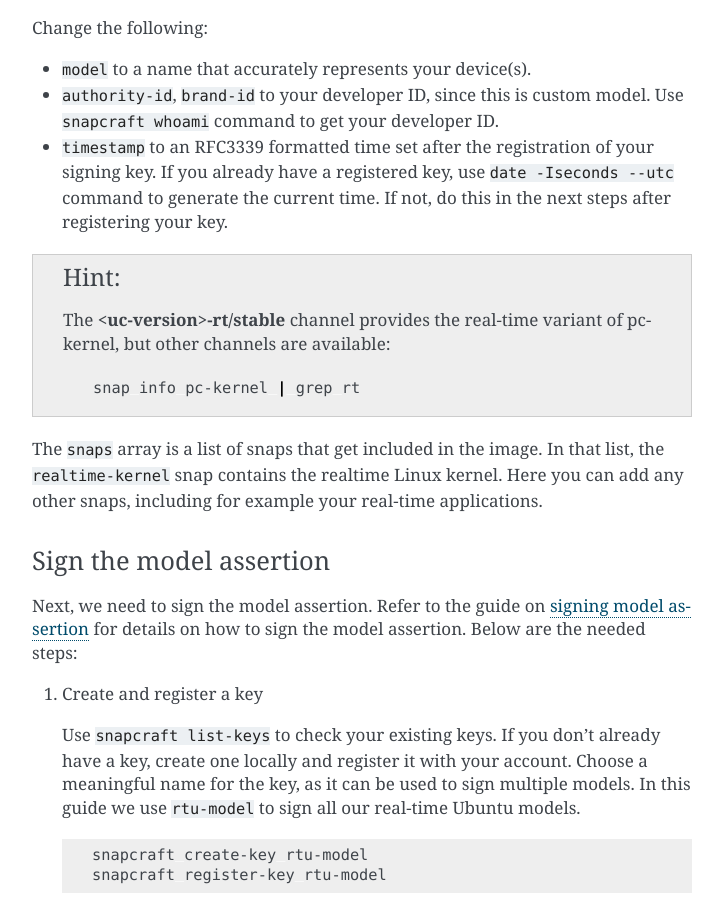
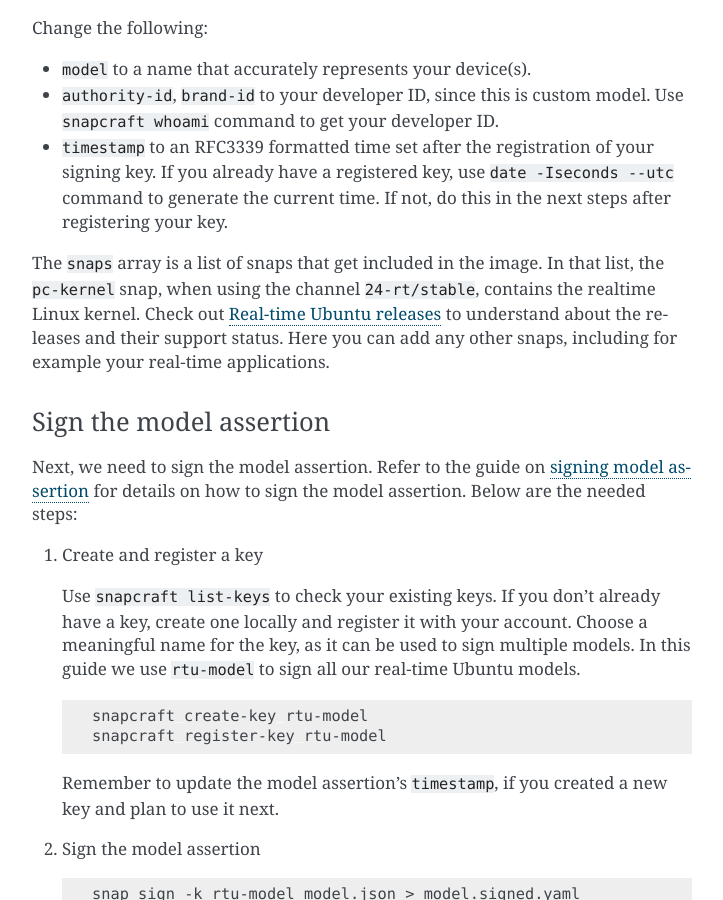
Before and after one commit to canonical/real-time-ubuntu-docs, a Sphinx documentation site: the page built from docs/how-to/uc-image-creation.rst, in a window 1280 px wide and 900 px high, scrolled down 1016 px. Shown: the whole window, without its empty margins (388-1111 px from the left). Built offline with Sphinx 7.4.7, drawn with Linux system fonts in a browser that asks for light colours.

Commit message:
refact: drop hint block and add link to releases reference
Signed-off-by: Lincoln Wallace <lincoln.wallace@canonical.com>

```diff
--- a/docs/how-to/uc-image-creation.rst
+++ b/docs/how-to/uc-image-creation.rst
@@ -56,17 +56,10 @@
 - ``authority-id``, ``brand-id`` to your developer ID, since this is custom model. Use ``snapcraft whoami`` command to get your developer ID.
 - ``timestamp`` to an RFC3339 formatted time set after the registration of your signing key. If you already have a registered key, use ``date -Iseconds --utc`` command to generate the current time. If not, do this in the next steps after registering your key.
 
-.. hint::
-
-  The **<uc-version>-rt/stable** channel provides the real-time variant of pc-kernel, but other channels are available:
-
-  .. code-block:: shell
-
-    snap info pc-kernel | grep rt
-
 
 The ``snaps`` array is a list of snaps that get included in the image.
-In that list, the ``realtime-kernel`` snap contains the realtime Linux kernel.
+In that list, the ``pc-kernel`` snap, when using the channel ``24-rt/stable``, contains the realtime Linux kernel.
+Check out :doc:`../reference/releases` to understand about the releases and their support status.
 Here you can add any other snaps, including for example your real-time applications.
 
 Sign the model assertion
```
